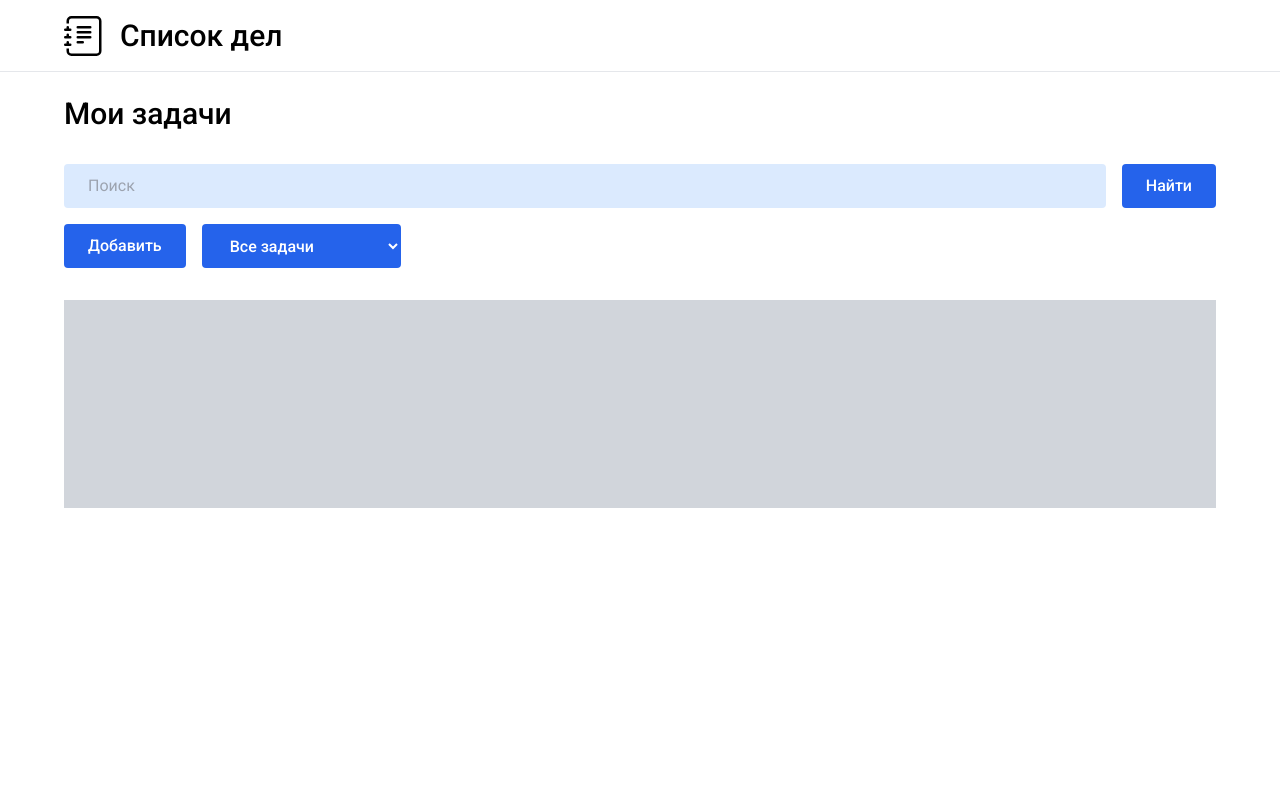
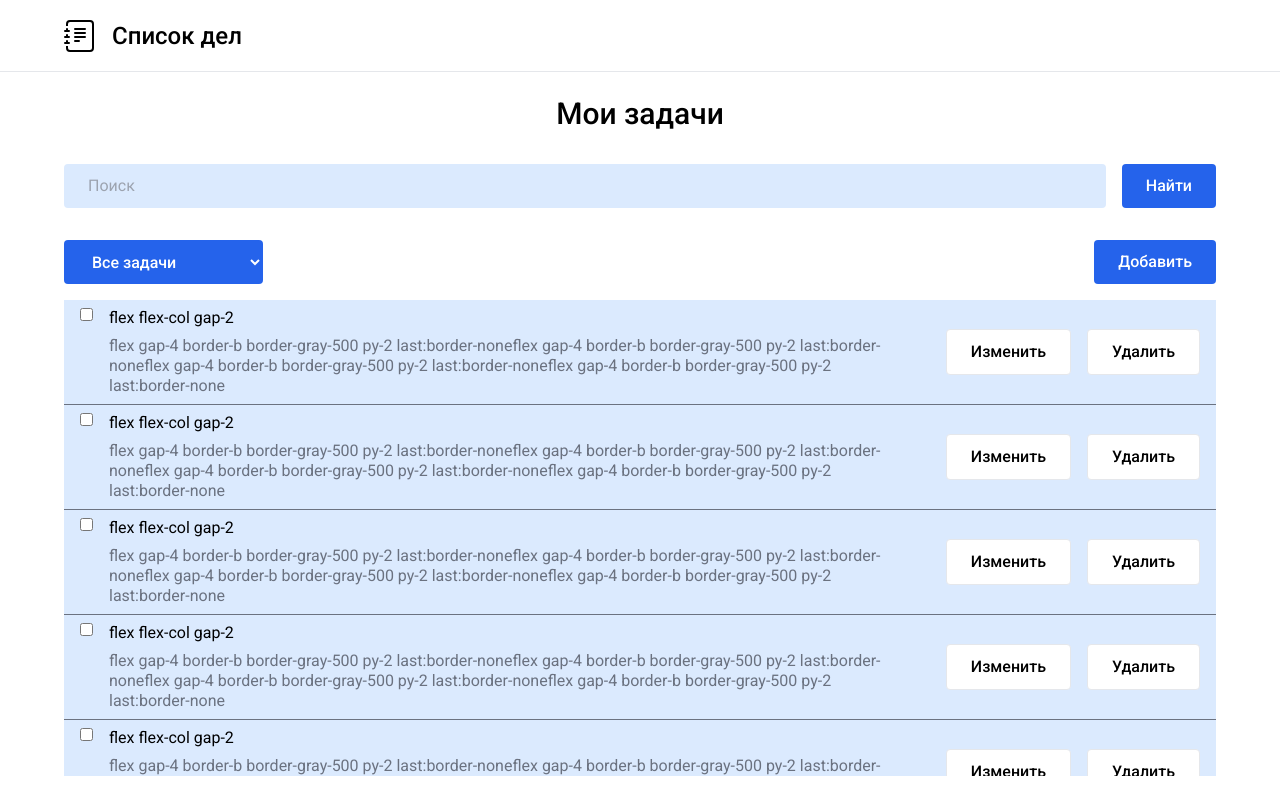
Before and after one commit to QbicR/todo-app, a React (Vite) app: page / in a window 1280 px wide. Built offline with nearby package versions, Linux system fonts and the light colour scheme.

Commit message:
feat: добавил область для отображения задач

```diff
--- a/src/app/styles/index.css
+++ b/src/app/styles/index.css
@@ -1,4 +1,4 @@
-@import url('https://fonts.googleapis.com/css2?family=Roboto:wght@300;400;500&display=swap');
+@import url("https://fonts.googleapis.com/css2?family=Roboto:wght@300;400;500&display=swap");
 
 @tailwind base;
 @tailwind components;
@@ -11,13 +11,19 @@
   font-family: Roboto;
 }
 
-
-:root{
+:root {
   --header-height: 72px;
   --main-height: calc(100vh - var(--header-height));
 }
 
+.keyboard-focus {
+  @apply rounded outline-none focus-visible:ring-2 focus-visible:ring-blue-300 focus-visible:ring-offset-2;
+}
 
-.keyboard-focus {
-    @apply outline-none focus-visible:ring-2 focus-visible:ring-offset-2 focus-visible:ring-blue-300 rounded
+::-webkit-scrollbar {
+  @apply w-1;
 }
+
+*:hover::-webkit-scrollbar-thumb {
+  @apply rounded-full bg-blue-600;
+}
--- /dev/null
+++ b/src/entities/todo/index.ts
@@ -0,0 +1 @@
+export { TodoItem } from "./ui"
--- /dev/null
+++ b/src/entities/todo/ui/index.ts
@@ -0,0 +1 @@
+export * from "./todo-item"
--- /dev/null
+++ b/src/entities/todo/ui/todo-item.tsx
@@ -0,0 +1,24 @@
+import { Button } from "@/shared/ui"
+
+export const TodoItem = () => {
+  return (
+    <div className="flex items-start gap-4 border-b border-gray-500 px-4 py-2 last:border-none">
+      <input type="checkbox" />
+      <div className="flex grow items-center justify-between gap-8">
+        <div className="flex flex-col gap-2">
+          <label className="leading-tight">flex flex-col gap-2</label>
+          <p className="leading-tight text-gray-500">
+            flex gap-4 border-b border-gray-500 py-2 last:border-noneflex gap-4
+            border-b border-gray-500 py-2 last:border-noneflex gap-4 border-b
+            border-gray-500 py-2 last:border-noneflex gap-4 border-b
+            border-gray-500 py-2 last:border-none
+          </p>
+        </div>
+        <div className="flex gap-4">
+          <Button variant={"secondary"}>Изменить</Button>
+          <Button variant={"secondary"}>Удалить</Button>
+        </div>
+      </div>
+    </div>
+  )
+}
--- a/src/pages/main-page/main-page.tsx
+++ b/src/pages/main-page/main-page.tsx
@@ -1,3 +1,4 @@
+import { TodoItem } from "@/entities/todo"
 import { AddTodo } from "@/features/add-todo"
 import { FilterTodo } from "@/features/filter-todo"
 import { FindTodo } from "@/features/find-todo"
@@ -6,18 +7,24 @@ import { ContentTemplate, Heading } from "@/shared/ui"
 export const MainPage = () => {
   return (
     <ContentTemplate title="Мои задачи">
-      <div className="flex flex-col gap-8">
-        <Heading className="text-3xl font-medium">Мои задачи</Heading>
-        <div className="flex flex-col gap-4">
-          <div className="flex gap-4">
-            <FindTodo />
+      <div className="flex h-full flex-col gap-8">
+        <Heading className="text-center text-3xl font-medium">
+          Мои задачи
+        </Heading>
+        <FindTodo />
+        <div className="flex h-fit flex-col gap-4 overflow-hidden">
+          <div className="flex justify-between gap-4">
+            <FilterTodo />
+            <AddTodo />
           </div>
-          <div className="flex gap-4">
-            <AddTodo />
-            <FilterTodo />
+          <div className="overflow-auto bg-blue-100">
+            {Array(15)
+              .fill(0)
+              .map((_, index) => (
+                <TodoItem key={index} />
+              ))}
           </div>
         </div>
-        <div className="flex h-52 w-full bg-gray-300"></div>
       </div>
     </ContentTemplate>
   )
--- a/src/shared/ui/content-template/content-template.tsx
+++ b/src/shared/ui/content-template/content-template.tsx
@@ -16,7 +16,7 @@ export const ContentTemplate: FC<PropsWithChildren<IProps>> = ({
 
   return (
     <main className="relative flex h-main w-full grow flex-col items-center px-8 py-6">
-      <div className="w-full max-w-6xl">{children}</div>
+      <div className="h-full w-full max-w-6xl">{children}</div>
     </main>
   )
 }
--- a/src/widgets/header/ui/header.tsx
+++ b/src/widgets/header/ui/header.tsx
@@ -9,8 +9,8 @@ export const Header = () => {
           to={AppPaths.main}
           className="flex w-fit cursor-pointer items-center gap-4"
         >
-          <TodoIcon className="h-10 w-10" />
-          <span className="text-3xl font-medium leading-tight">Список дел</span>
+          <TodoIcon className="h-8 w-8" />
+          <span className="text-2xl font-medium leading-tight">Список дел</span>
         </AppLink>
       </div>
     </header>
```
Also changed, not shown: 1 other file (tests, documents, lock files or other folders). Lines whose indentation alone changed are shown as unchanged.
